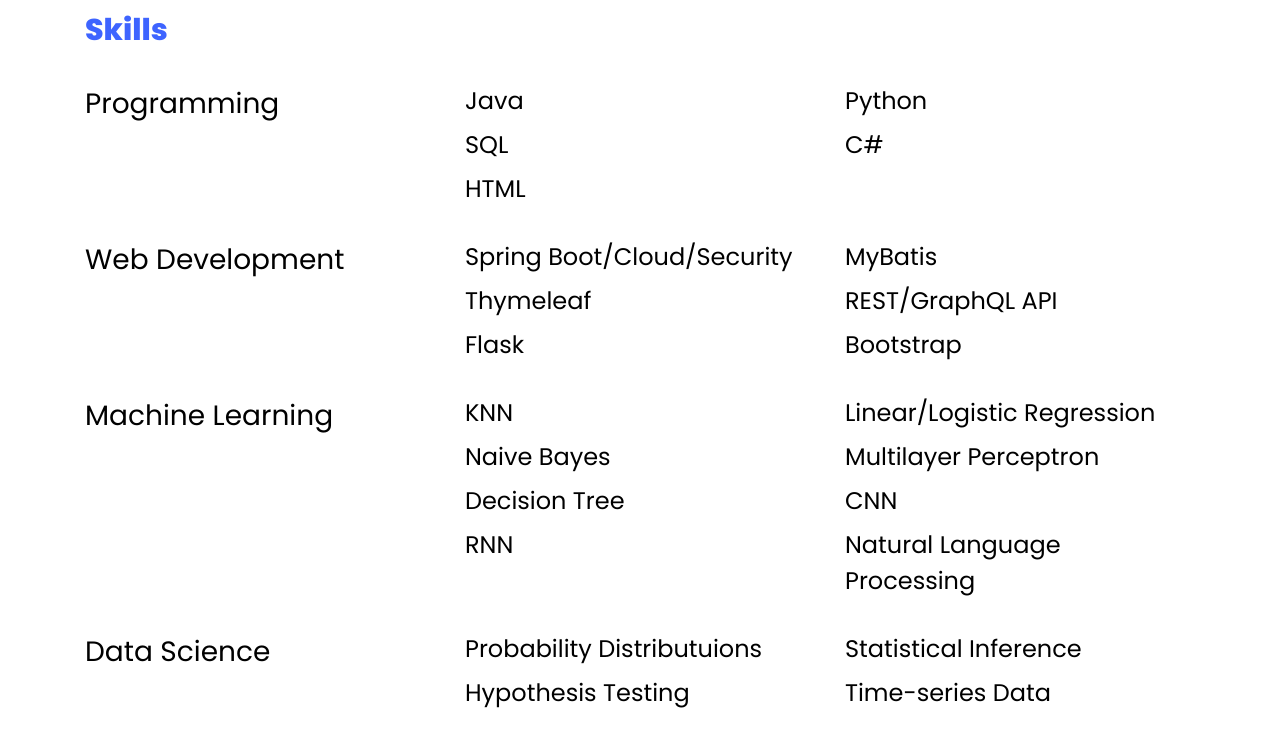
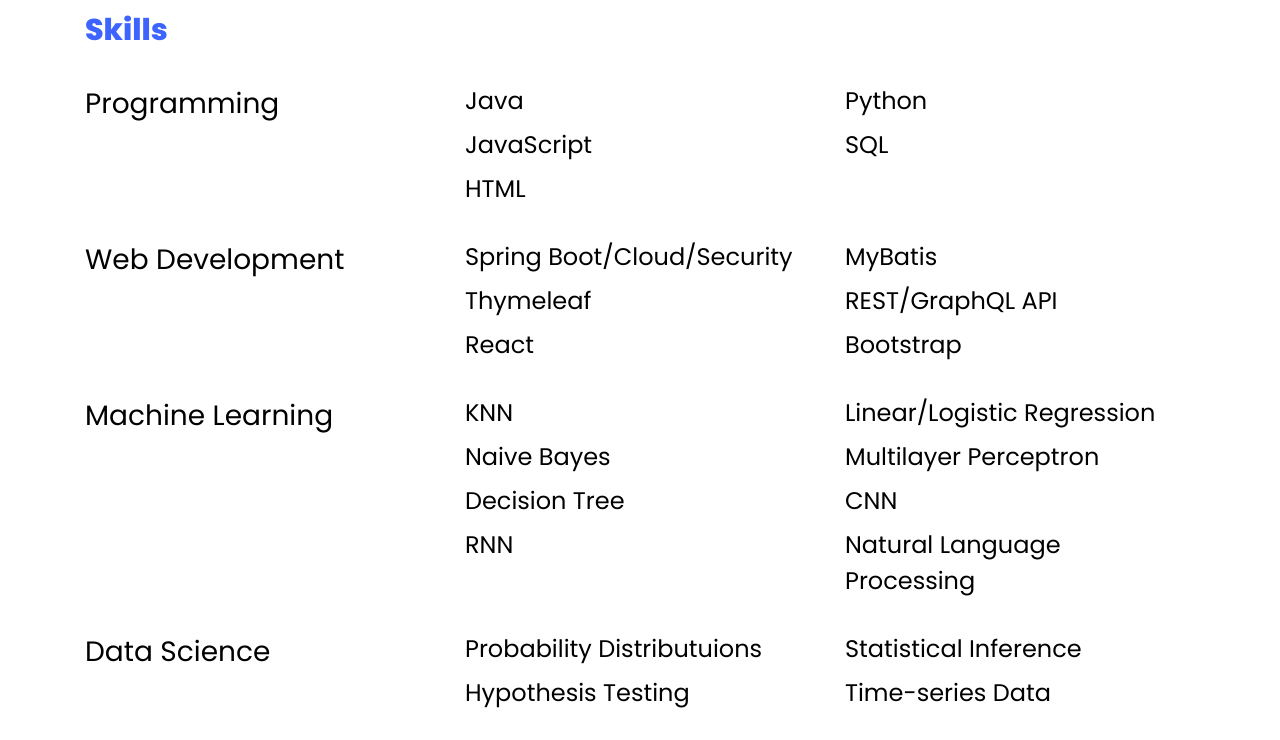
Before and after one commit to ychen8777/ychen8777.github.io, a plain HTML site: page index.html in a window 1280 px wide. Shown: the part 1260-2000 px from the top of the page. Drawn offline with Linux system fonts and the light colour scheme; files whose address does not match are found by name.

Commit message:
update available time

```diff
--- a/index.html
+++ b/index.html
@@ -131,10 +131,10 @@
               </div>
               <div class="row">
                 <div class="col-md-6">
-                  <h4>SQL</h4>
+                  <h4>JavaScript</h4>
                 </div>
                 <div class="col-md-6">
-                  <h4>C#</h4>
+                  <h4>SQL</h4>
                 </div>
               </div>
               <div class="row">
@@ -168,7 +168,7 @@
               </div>
               <div class="row">
                 <div class="col-md-6">
-                  <h4>Flask</h4>
+                  <h4>React</h4>
                 </div>
                 <div class="col-md-6">
                   <h4>Bootstrap</h4>
@@ -432,7 +432,7 @@
       <div class="row justify-content-center">
         <div class="col-md-7 ftco-animate text-center">
           <h2>I will be <span>Available</span> starting</h2>
-          <h2>Fall 2021.</h2>
+          <h2>Fall 2022.</h2>
         </div>
       </div>
     </div>
```
